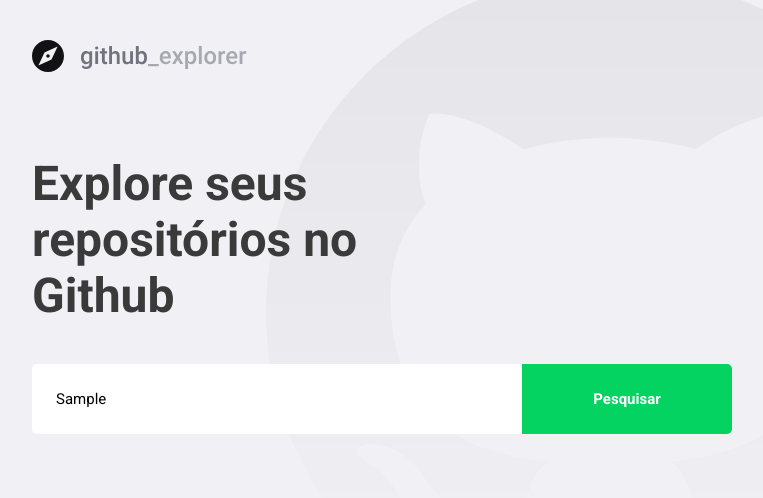
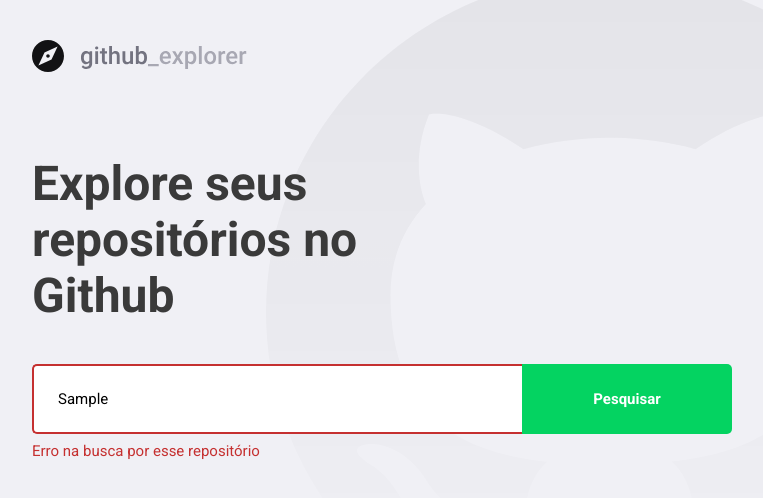
Before and after one commit to paulop2/Github-explorer-GOSTACK11, a React (Create React App) app: page / in a window 1280 px wide. Both pictures are taken after typing "Sample" into the empty fields and a click on the button "Pesquisar". Shown: the top 498 px of the page, without its empty margins (148-911 px from the left). Built offline with nearby package versions, Linux system fonts and the light colour scheme; no server answers.

Commit message:
Lidando com erros

```diff
--- a/src/pages/Dashboard/index.tsx
+++ b/src/pages/Dashboard/index.tsx
@@ -4,7 +4,7 @@
 
 import githubExplorer from '../../assets/githubExplorer.svg';
 
-import { Title, Form, Repositories } from './styles';
+import { Title, Form, Repositories, Error } from './styles';
 
 // não é necessário tipar todas as informações retornadas, apenas do que é utilizado
 interface Repository {
@@ -20,20 +20,29 @@
 
 const Dashboard: React.FC = () => {
   const [newRepo, setNewRepo] = useState('');
+  const [inputError, setInputError] = useState('');
   const [repositories, setRepositories] = useState<Repository[]>([]);
 
   async function handleAddRepository(
     event: FormEvent<HTMLFormElement>,
   ): Promise<void> {
-    // Add de um novo repo
-    // consumir api do github
     event.preventDefault();
-    const response = await api.get<Repository>(`repos/${newRepo}`);
 
-    const repository = response.data;
+    if (!newRepo) {
+      setInputError('Digite o autor/nome do repositório');
+      return;
+    }
+    try {
+      const response = await api.get<Repository>(`repos/${newRepo}`);
 
-    setRepositories([...repositories, repository]);
-    setNewRepo('');
+      const repository = response.data;
+
+      setRepositories([...repositories, repository]);
+      setNewRepo('');
+      setInputError('');
+    } catch (err) {
+      setInputError('Erro na busca por esse repositório');
+    }
   }
 
   return (
@@ -41,7 +50,7 @@
       <img src={githubExplorer} alt="Github Explorer" />
       <Title>Explore seus repositórios no Github</Title>
 
-      <Form onSubmit={handleAddRepository}>
+      <Form hasError={!!inputError} onSubmit={handleAddRepository}>
         <input
           value={newRepo}
           onChange={e => setNewRepo(e.target.value)}
@@ -49,6 +58,8 @@
         />
         <button type="submit"> Pesquisar</button>
       </Form>
+
+      {inputError && <Error>{inputError}</Error>}
 
       <Repositories>
         {repositories.map(repository => (
--- a/src/pages/Dashboard/styles.ts
+++ b/src/pages/Dashboard/styles.ts
@@ -1,5 +1,10 @@
-import styled from 'styled-components';
+/* eslint-disable prettier/prettier */
+import styled, { css } from 'styled-components';
 import { shade } from 'polished';
+
+interface FormProps {
+  hasError: boolean;
+}
 
 export const Title = styled.h1`
   font-size: 48px;
@@ -10,7 +15,7 @@
   margin-top: 80px;
 `;
 
-export const Form = styled.form`
+export const Form = styled.form<FormProps>`
   margin-top: 40px;
   max-width: 700px;
 
@@ -22,6 +27,14 @@
     padding: 0 24px;
     border: 0;
     border-radius: 5px 0 0 5px;
+    border: 2px solid #fff;
+    border-right: 0;
+
+    ${(props) =>
+    props.hasError &&
+    css`
+        border-color: #c53030;
+      `}
 
     &::placeholder {
       color: #a8a8b3;
@@ -42,6 +55,12 @@
       background: ${shade(0.2, '#04d361')};
     }
   }
+`;
+
+export const Error = styled.span`
+  display: block;
+  color: #c53030;
+  margin-top: 8px;
 `;
 
 // não é uma lista pq é vai ser ancora
```
